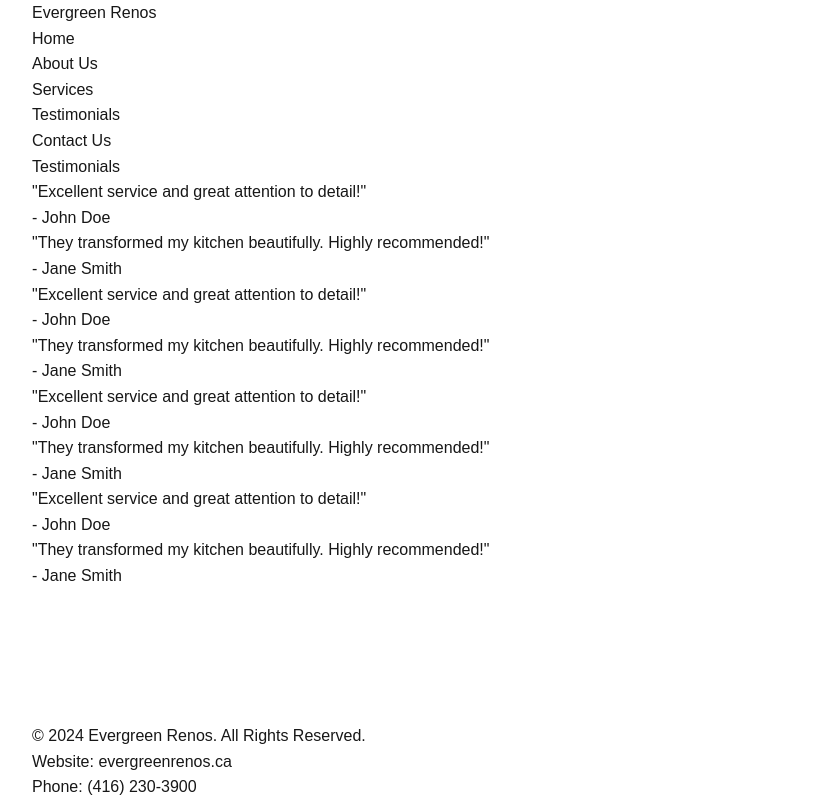
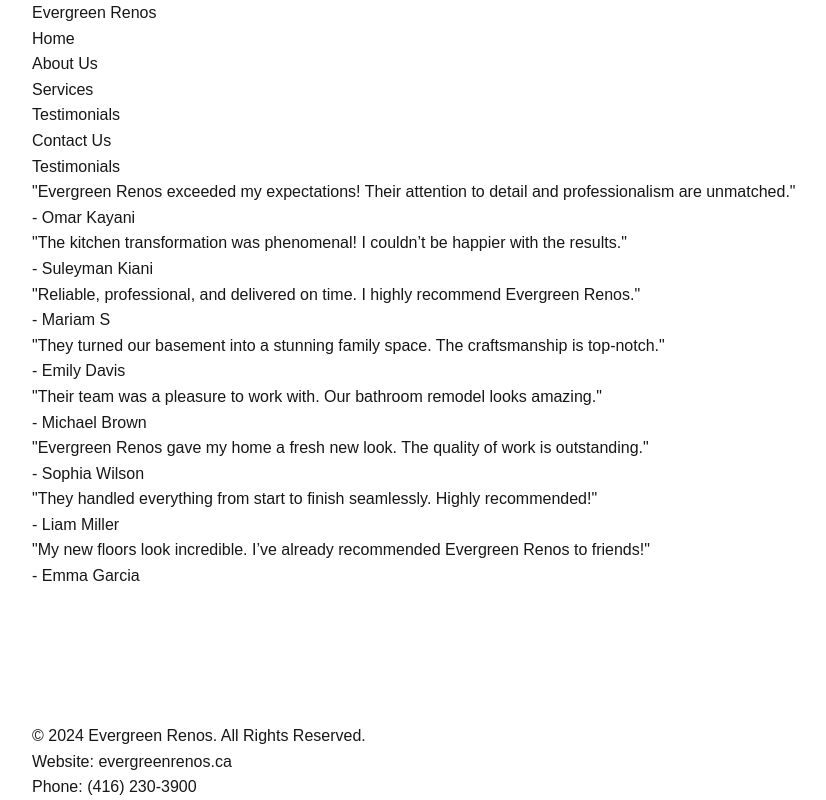
Before and after one commit to kianis4/evergreen-renos, a Next.js app: page /testimonials in a window 1280 px wide. Shown: the whole page, without its empty margins (8-834 px from the left). Built offline with nearby package versions, Linux system fonts and the light colour scheme.

Commit message:
Updated Testimonials

```diff
--- a/src/app/testimonials/page.tsx
+++ b/src/app/testimonials/page.tsx
@@ -1,15 +1,48 @@
 import TestimonialCard from '../components/TestimonialCard';
 
 const testimonials = [
-  { name: 'John Doe', feedback: 'Excellent service and great attention to detail!' },
-  { name: 'Jane Smith', feedback: 'They transformed my kitchen beautifully. Highly recommended!' },
-  { name: 'John Doe', feedback: 'Excellent service and great attention to detail!' },
-  { name: 'Jane Smith', feedback: 'They transformed my kitchen beautifully. Highly recommended!' },
-  { name: 'John Doe', feedback: 'Excellent service and great attention to detail!' },
-  { name: 'Jane Smith', feedback: 'They transformed my kitchen beautifully. Highly recommended!' },
-  { name: 'John Doe', feedback: 'Excellent service and great attention to detail!' },
-  { name: 'Jane Smith', feedback: 'They transformed my kitchen beautifully. Highly recommended!' },
+  {
+    name: 'Omar Kayani',
+    feedback: 'Evergreen Renos exceeded my expectations! Their attention to detail and professionalism are unmatched.',
+    image: '/images/testimonials/john.jpg',
+  },
+  {
+    name: 'Suleyman Kiani',
+    feedback: 'The kitchen transformation was phenomenal! I couldn’t be happier with the results.',
+    image: '/images/testimonials/jane.jpg',
+  },
+  {
+    name: 'Mariam S',
+    feedback: 'Reliable, professional, and delivered on time. I highly recommend Evergreen Renos.',
+    image: '/images/testimonials/alex.jpg',
+  },
+  {
+    name: 'Emily Davis',
+    feedback: 'They turned our basement into a stunning family space. The craftsmanship is top-notch.',
+    image: '/images/testimonials/emily.jpg',
+  },
+  {
+    name: 'Michael Brown',
+    feedback: 'Their team was a pleasure to work with. Our bathroom remodel looks amazing.',
+    image: '/images/testimonials/michael.jpg',
+  },
+  {
+    name: 'Sophia Wilson',
+    feedback: 'Evergreen Renos gave my home a fresh new look. The quality of work is outstanding.',
+    image: '/images/testimonials/sophia.jpg',
+  },
+  {
+    name: 'Liam Miller',
+    feedback: 'They handled everything from start to finish seamlessly. Highly recommended!',
+    image: '/images/testimonials/liam.jpg',
+  },
+  {
+    name: 'Emma Garcia',
+    feedback: 'My new floors look incredible. I’ve already recommended Evergreen Renos to friends!',
+    image: '/images/testimonials/emma.jpg',
+  },
 ];
+
 
 export default function Testimonials() {
   return (
```
Also changed, not shown: public/images/reno-team.jpg (added).
